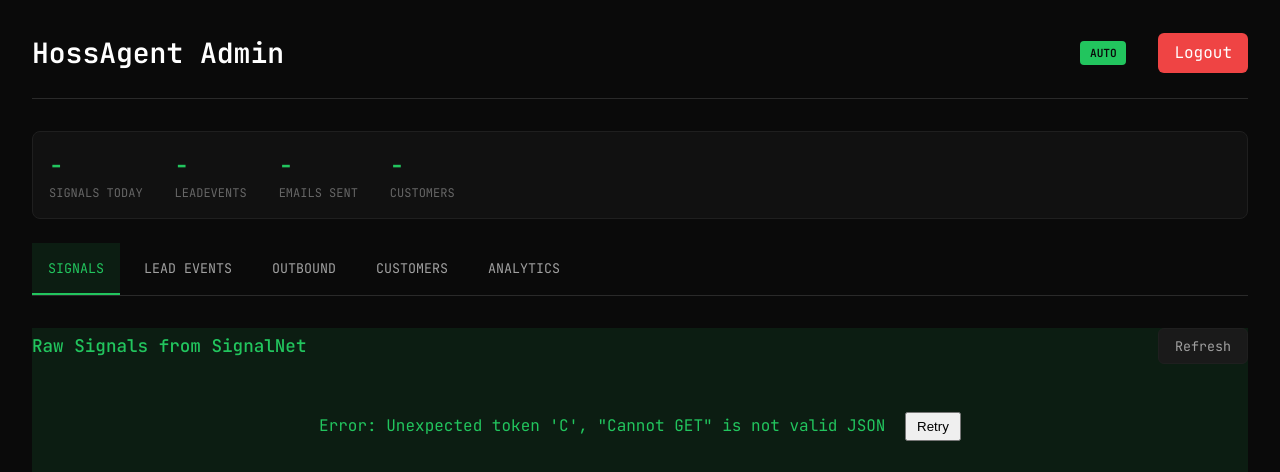
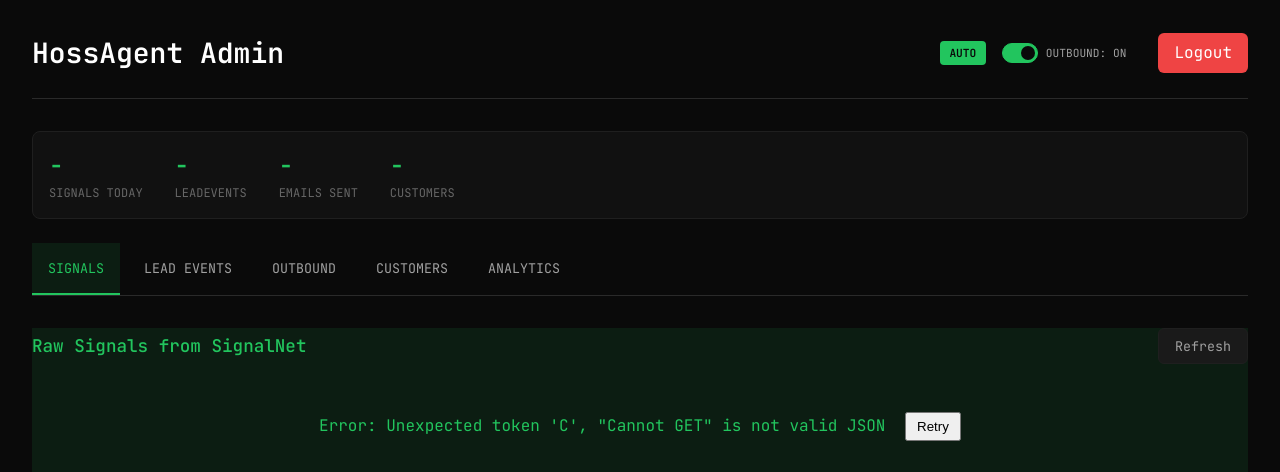
Before and after one commit to samuelhollidayv/hossagent-1, a Python web app: template templates/admin_console_new.html in a window 1280 px wide. Shown: the top 472 px of the page. Run offline with Jinja, Linux system fonts and the light colour scheme; the template is opened without the code that fills it, so the values that code supplies are empty.

Commit message:
Add outbound autopilot toggle to admin console for better control
Integrates a new toggle switch and associated logic into the admin console's HTML, JavaScript, and API handling to manage the outbound autopilot feature.

Replit-Commit-Author: Agent
Replit-Commit-Session-Id: 11ef291b-6350-43d3-9e5e-70da003cc381
Replit-Commit-Checkpoint-Type: intermediate_checkpoint
Replit-Commit-Event-Id: 47ba7ba3-be5a-4ef1-986a-1cda9a65ce06
Replit-Commit-Screenshot-Url: https://storage.googleapis.com/screenshot-production-us-central1/3deb0d27-ff61-45db-bb4d-20b509510745/11ef291b-6350-43d3-9e5e-70da003cc381/mCqG17H

```diff
--- a/templates/admin_console_new.html
+++ b/templates/admin_console_new.html
@@ -128,6 +128,13 @@
         .autopilot-badge { padding: 0.25rem 0.6rem; border-radius: 4px; font-size: 0.7rem; font-weight: 600; text-transform: uppercase; }
         .autopilot-on { background: var(--accent-green); color: var(--bg-primary); }
         .autopilot-off { background: var(--accent-orange); color: var(--bg-primary); }
+        .toggle-switch { position: relative; display: inline-flex; align-items: center; gap: 0.5rem; cursor: pointer; }
+        .toggle-switch input { display: none; }
+        .toggle-slider { width: 36px; height: 20px; background: var(--bg-tertiary); border: 1px solid var(--border-medium); border-radius: 20px; position: relative; transition: all 0.2s; }
+        .toggle-slider::before { content: ''; position: absolute; width: 14px; height: 14px; background: var(--text-tertiary); border-radius: 50%; top: 2px; left: 2px; transition: all 0.2s; }
+        .toggle-switch input:checked + .toggle-slider { background: var(--accent-green); border-color: var(--accent-green); }
+        .toggle-switch input:checked + .toggle-slider::before { transform: translateX(16px); background: var(--bg-primary); }
+        .toggle-label { font-size: 0.7rem; color: var(--text-secondary); text-transform: uppercase; }
     </style>
 </head>
 <body>
@@ -136,6 +143,11 @@
             <h1>HossAgent Admin</h1>
             <div class="header-actions">
                 <span id="autopilot-badge" class="autopilot-badge autopilot-on">AUTO</span>
+                <label class="toggle-switch" title="Toggle outbound email autopilot">
+                    <input type="checkbox" id="outbound-toggle" onchange="toggleOutboundAutopilot(this.checked)" checked>
+                    <span class="toggle-slider"></span>
+                    <span class="toggle-label" id="outbound-toggle-label">Outbound: ON</span>
+                </label>
                 <span id="email-mode" style="font-size: 0.75rem; color: var(--text-tertiary);"></span>
                 <a href="/admin/logout" class="logout-btn">Logout</a>
             </div>
@@ -909,13 +921,16 @@
         }
 
         let autopilotEnabled = true;
+        let outboundAutopilotEnabled = true;
 
         async function loadAutopilotStatus() {
             try {
                 const resp = await fetch('/api/settings');
                 const data = await resp.json();
                 autopilotEnabled = data.autopilot_enabled !== false;
+                outboundAutopilotEnabled = data.outbound_autopilot_enabled !== false;
                 updateAutopilotBadge();
+                updateOutboundToggle();
             } catch (e) {
                 console.error('Failed to load autopilot status:', e);
             }
@@ -926,6 +941,36 @@
             if (badge) {
                 badge.className = 'autopilot-badge ' + (autopilotEnabled ? 'autopilot-on' : 'autopilot-off');
                 badge.textContent = autopilotEnabled ? 'AUTO' : 'MANUAL';
+            }
+        }
+
+        function updateOutboundToggle() {
+            const toggle = document.getElementById('outbound-toggle');
+            const label = document.getElementById('outbound-toggle-label');
+            if (toggle) {
+                toggle.checked = outboundAutopilotEnabled;
+            }
+            if (label) {
+                label.textContent = outboundAutopilotEnabled ? 'Outbound: ON' : 'Outbound: OFF';
+                label.style.color = outboundAutopilotEnabled ? 'var(--accent-green)' : 'var(--accent-orange)';
+            }
+        }
+
+        async function toggleOutboundAutopilot(enabled) {
+            try {
+                const resp = await fetch(`/admin/outbound-autopilot?enabled=${enabled}`, { method: 'POST' });
+                const data = await resp.json();
+                if (resp.ok) {
+                    outboundAutopilotEnabled = enabled;
+                    updateOutboundToggle();
+                    console.log('[ADMIN] Outbound autopilot:', enabled ? 'ON' : 'OFF');
+                } else {
+                    console.error('Failed to toggle outbound autopilot:', data.error);
+                    document.getElementById('outbound-toggle').checked = !enabled;
+                }
+            } catch (e) {
+                console.error('Error toggling outbound autopilot:', e);
+                document.getElementById('outbound-toggle').checked = !enabled;
             }
         }
 
```
